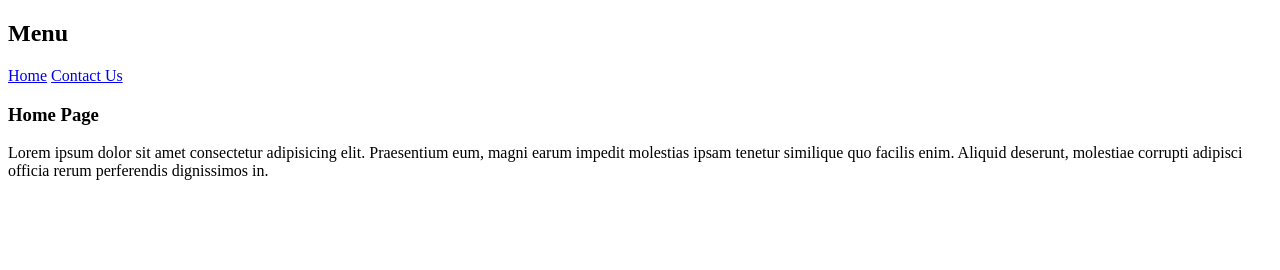
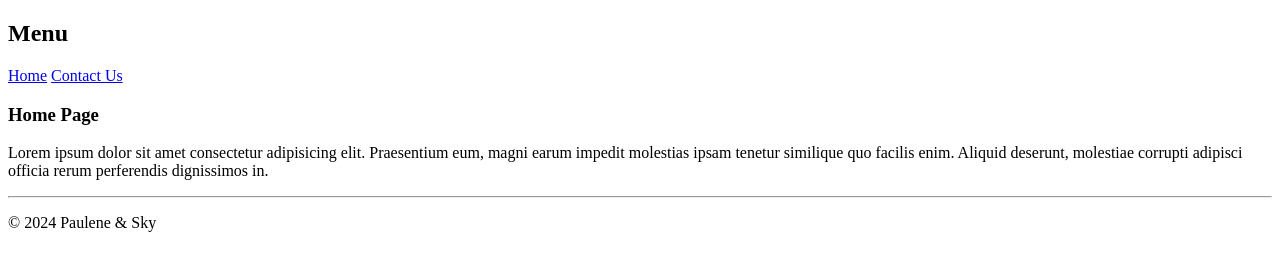
Before and after one commit to Paulene8/Thursday_git_practice, a plain HTML site: page index.html in a window 1280 px wide. Drawn offline with Linux system fonts and the light colour scheme.

Commit message:
added footer contents to 'index'

```diff
--- a/index.html
+++ b/index.html
@@ -20,7 +20,8 @@
         </section>
     </article>
     <footer>
-
+        <hr>
+        <p>&copy; 2024 Paulene & Sky</p>
     </footer>
 </body>
 </html>
```
